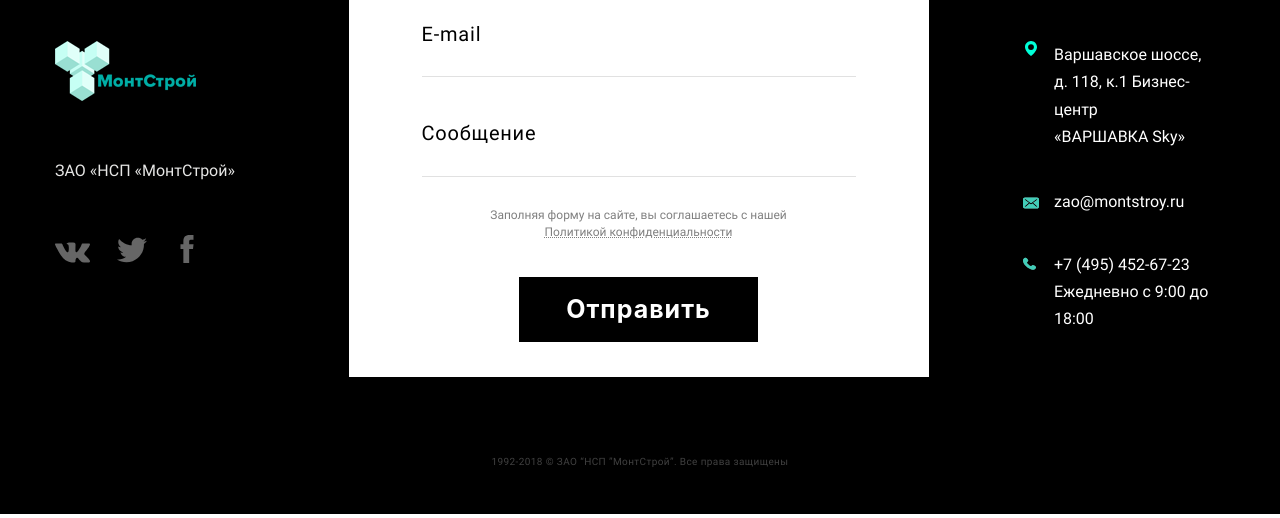
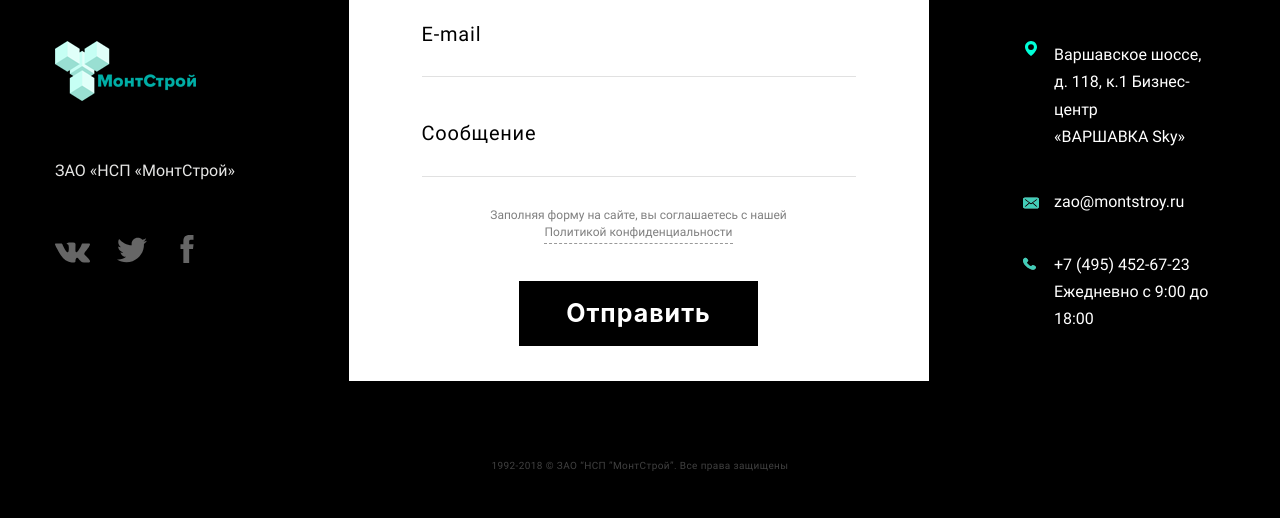
Before and after one commit to kavarnukaeva/mont-stroy, a website: page source/index.html in a window 1280 px wide. Shown: the part 4325-4843 px from the top of the page. Drawn offline with nearby package versions, Linux system fonts and the light colour scheme; files that its build step writes are made by us from their sources.

Commit message:
Добавляет пунктирное подчеркивание ссылке в форме

```diff
--- a/source/sass/blocks/_advantages.scss
+++ b/source/sass/blocks/_advantages.scss
@@ -227,7 +227,6 @@
   font-weight: 400;
   line-height: 1.3;
   font-family: $brand-font;
-  // text-align: center;
   color: #ffffff;
 
   @media (max-width: $tablet-width) {
--- a/source/sass/blocks/_feedback.scss
+++ b/source/sass/blocks/_feedback.scss
@@ -37,12 +37,15 @@
   text-align: center;
 
   a {
+    width: 189px;
+    margin: 0 auto;
     margin-bottom: 37px;
-    text-decoration: underline;
-    text-decoration-style: dotted;
+    padding-bottom: 3px;
+    border-bottom: 1px dashed rgba(0, 0, 0, 0.4);
     cursor: pointer;
 
     @media (max-width: $tablet-width) {
+      width: 157px;
       margin-bottom: 25px;
     }
 
@@ -53,6 +56,7 @@
     &:hover,
     &:focus {
       color: #00ffd7;
+      border-color: #00ffd7;
     }
   }
 
```
Also changed, not shown: source/sass/blocks/_page-footer.scss (+0 -20 lines), build/css/style.min.css, 1 other file.
